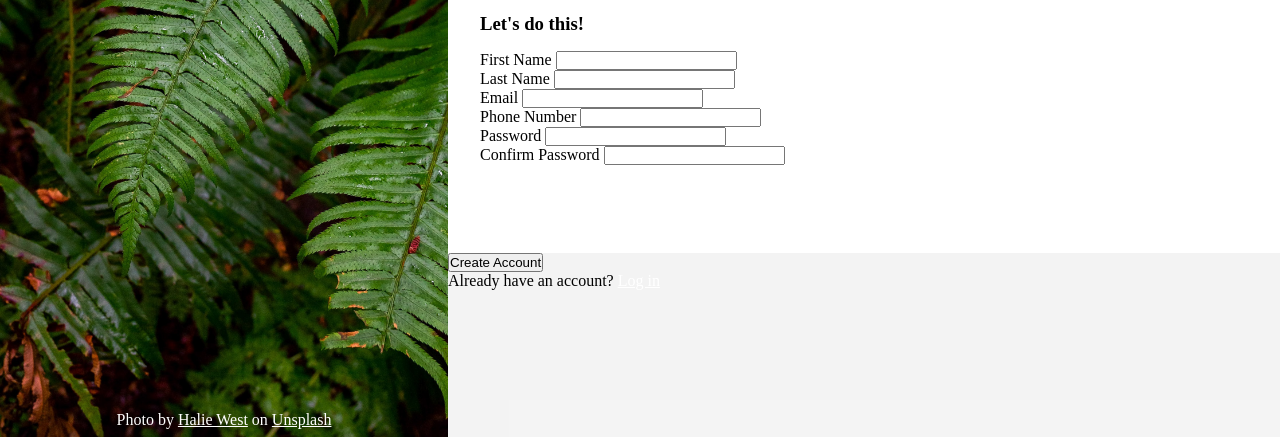
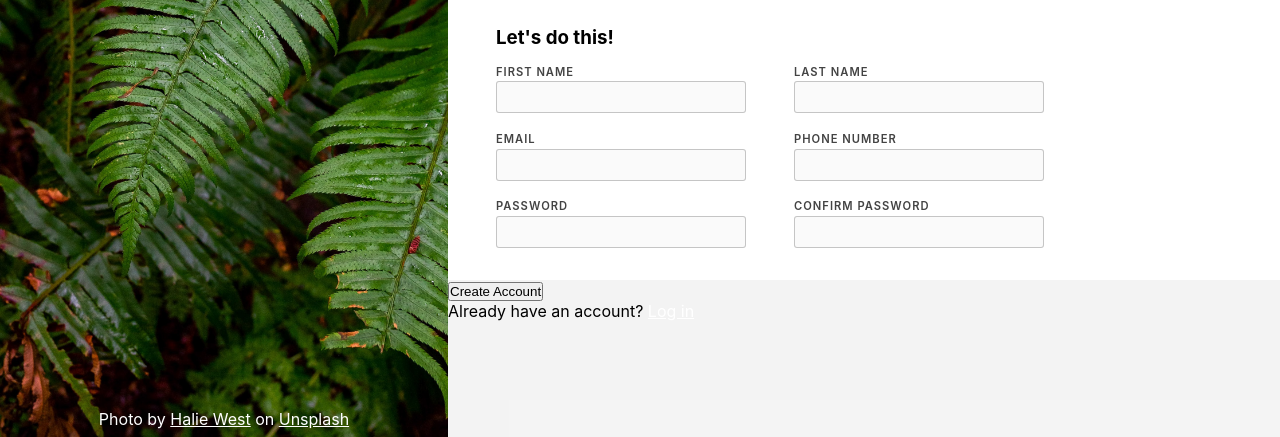
Before and after one commit to timjacksonm/Sign-Up-Form, a plain HTML site: page index.html in a window 1280 px wide. Shown: the part 363-800 px from the top of the page. Drawn offline with Linux system fonts and the light colour scheme.

Commit message:
added styles to form

```diff
--- a/index.html
+++ b/index.html
@@ -32,42 +32,36 @@
         <form action="" method="post" class="sign-up">
           <section class="sign-up-section">
             <h1>Let's do this!</h1>
+            <div class="form-inputs">
               <p>
-              <label for="firstname">
-                <span>First Name </span>
-              </label>
+                <label for="firstname">FIRST NAME</label>
                 <input type="text" id="firstname" name="firstname" />
               </p>
               <p>
-              <label for="lastname">
-                <span>Last Name </span>
-              </label>
+                <label for="lastname">LAST NAME</label>
                 <input type="text" id="lastname" name="lastname" />
               </p>
               <p>
-              <label for="email">
-                <span>Email </span>
-              </label>
+                <label for="email">EMAIL</label>
                 <input type="text" id="email" name="email" />
               </p>
               <p>
-              <label for="phonenumber">
-                <span>Phone Number </span>
-              </label>
+                <label for="phonenumber">PHONE NUMBER</label>
                 <input type="text" id="phonenumber" name="phonenumber" />
               </p>
               <p>
-              <label for="password">
-                <span>Password </span>
-              </label>
+                <label for="password">PASSWORD</label>
                 <input type="text" id="password" name="password" />
               </p>
               <p>
-              <label for="passwordconfirm">
-                <span>Confirm Password </span>
-              </label>
-              <input type="text" id="passwordconfirm" name="passwordconfirm" />
+                <label for="passwordconfirm">CONFIRM PASSWORD</label>
+                <input
+                  type="text"
+                  id="passwordconfirm"
+                  name="passwordconfirm"
+                />
               </p>
+            </div>
           </section>
           <button class="create-account">Create Account</button>
         </form>
--- a/styles.css
+++ b/styles.css
@@ -13,11 +13,29 @@ body {
   display: flex;
   height: 100vh;
   position: relative;
+  font-family: -apple-system, BlinkMacSystemFont, 'Segoe UI', Roboto, Helvetica,
+    Arial, sans-serif, 'Apple Color Emoji', 'Segoe UI Emoji', 'Segoe UI Symbol';
 }
 
 a {
   font-style: normal;
   color: #fff;
+}
+
+input {
+  margin: 0.2em 0;
+  width: 250px;
+  height: 2rem;
+  border: 1px solid #b7b7b7c9;
+  border-radius: 3px;
+  background-color: #f9f9f9c9;
+}
+
+label {
+  letter-spacing: 1px;
+  color: #434343;
+  font-weight: 600;
+  font-size: calc(1rem * 0.7);
 }
 
 .left-section {
@@ -53,10 +71,8 @@ a {
 .right-section {
   flex: 1;
   background-color: #f3f3f3f3;
-  /* padding: 5rem; */
   display: flex;
   flex-direction: column;
-  /* justify-content: center; */
   align-items: center;
 }
 
@@ -74,19 +90,27 @@ a {
 .content-message {
   display: flex;
   flex-direction: column;
-  padding: 2rem;
+  padding: 3rem;
   justify-content: end;
   height: calc(25% + 10rem);
 }
 
 .sign-up-section {
-  height: 16rem;
-  padding: 1rem 2rem;
+  padding: 1.8rem 3rem;
   background-color: #fff;
 }
 
-.sign-up-section > h1 {
-  margin-bottom: 1rem;
+.form-inputs {
+  display: flex;
+  align-items: center;
+  flex-wrap: wrap;
+  width: 40rem;
+}
+
+.form-inputs > p {
+  display: flex;
+  flex-direction: column;
+  margin: 1em 3em 0 0;
 }
 
 .footer-container {
```
Lines whose indentation alone changed are shown as unchanged.
